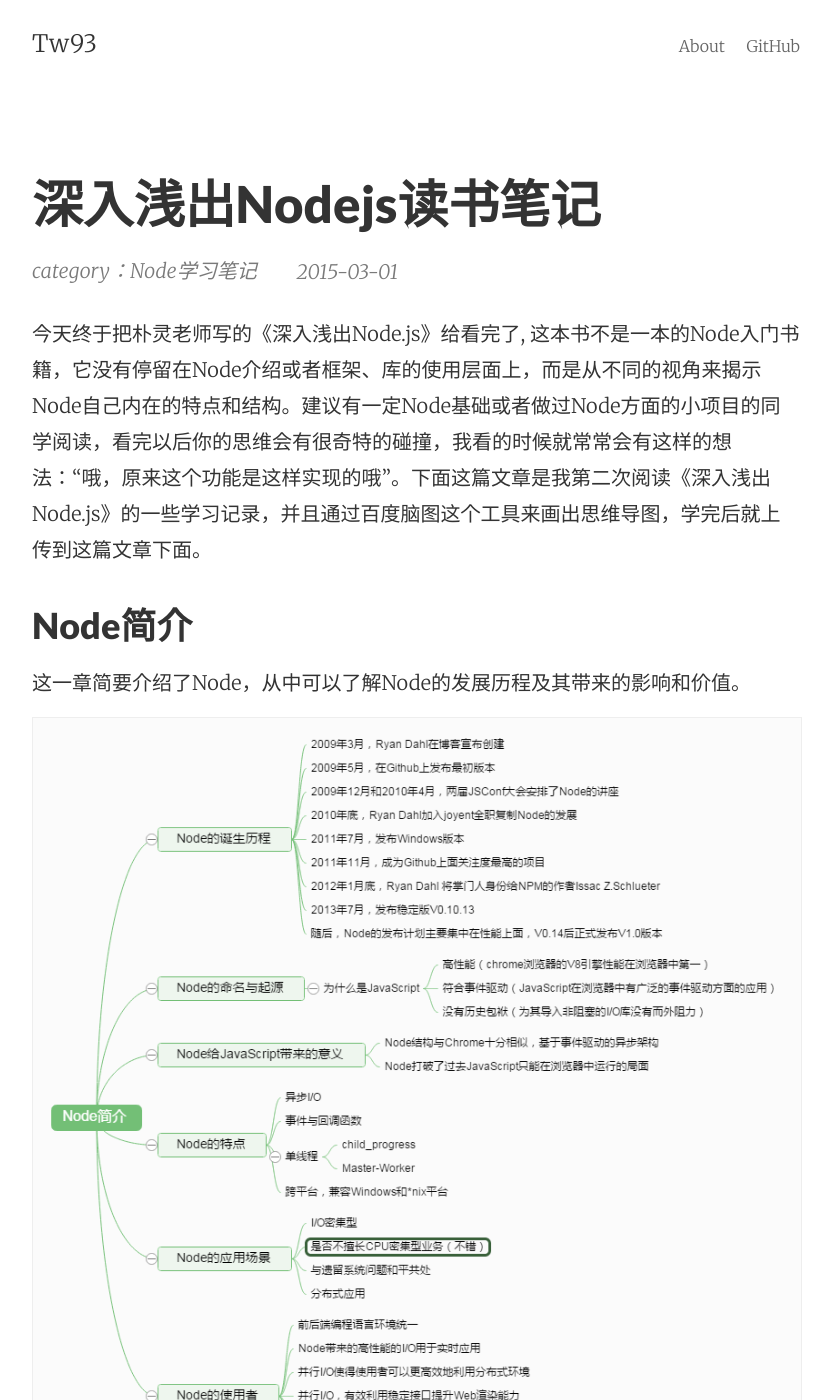
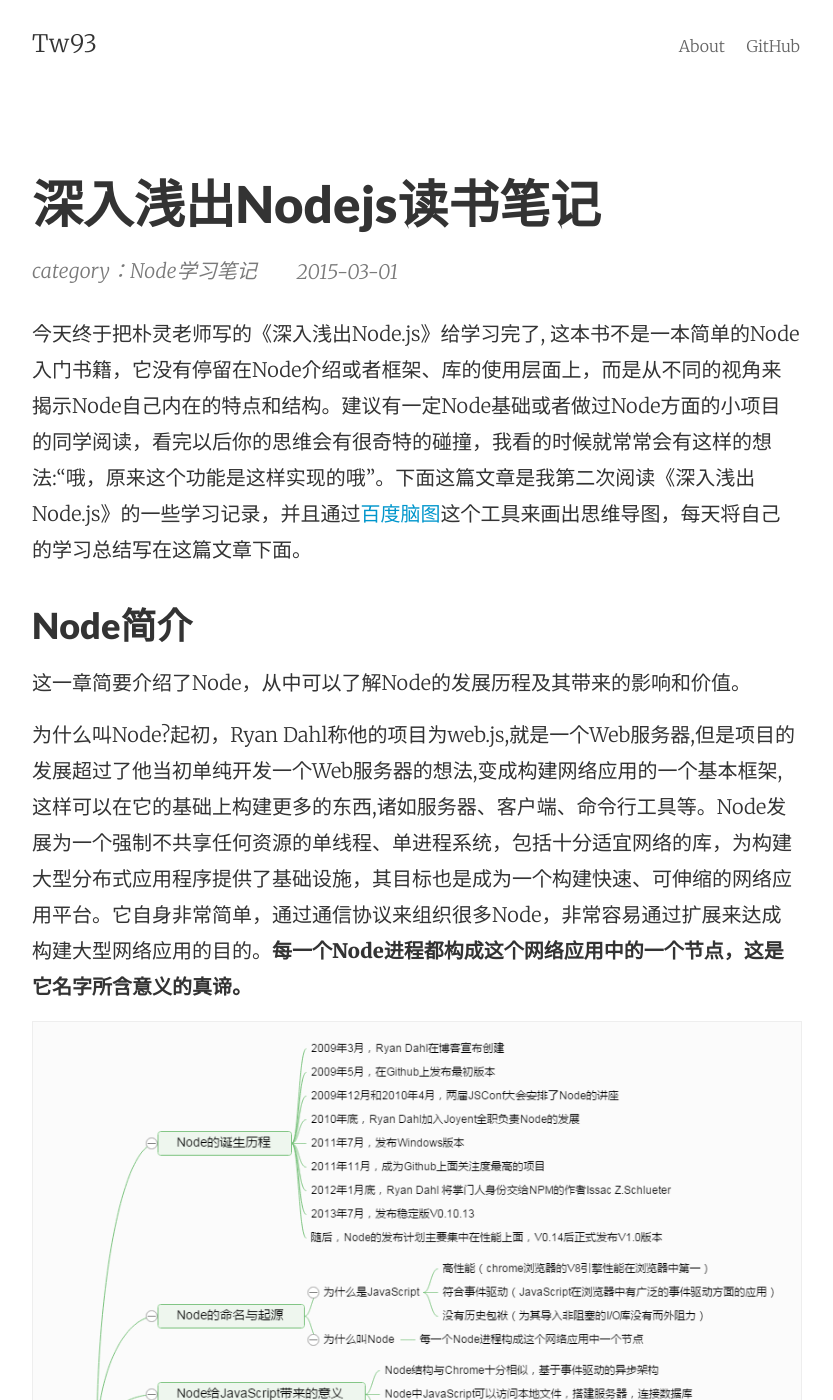
Before and after one commit to tw93/tw93.github.io, a Jekyll site: the page built from _posts/2015-03-01-shen-ru-qian-chu-nodejs-reading-mind-map.md, in a window 1280 px wide and 1400 px high. Shown: the whole window, without its empty margins (224-1057 px from the left). Built offline with Jekyll 4.4.1, drawn with Linux system fonts in a browser that asks for light colours; some of the changed text lies outside the part shown.

Commit message:
整理了以前的文章

```diff
--- a/_posts/2015-03-01-shen-ru-qian-chu-nodejs-reading-mind-map.md
+++ b/_posts/2015-03-01-shen-ru-qian-chu-nodejs-reading-mind-map.md
@@ -2,27 +2,30 @@
 layout:     post
 title:      深入浅出Nodejs读书笔记
 date:       2015-03-01 21:47:29
-summary:    今天终于把朴灵老师写的《深入浅出Node.js》给看完了, 这本书不是一本的Node入门书籍，它没有停留在Node介绍或者框架、库的使用层面上，而是从不同的视角来揭示Node自己内在的特点和结构。建议有一定Node基础或者做过Node方面的小项目的同学阅读，看完以后你的思维会有很奇特的碰撞，我看的时候就常常会有这样的想法:“哦，原来这个功能是这样实现的哦”。下面这篇文章是我第二次阅读《深入浅出Node.js》的一些学习记录，并且通过百度脑图这个工具来画出思维导图，学完后就上传到这篇文章下面。
+summary:    今天终于把朴灵老师写的《深入浅出Node.js》给学习完了, 这本书不是一本简单的Node入门书籍，它没有停留在Node介绍或者框架、库的使用层面上，而是从不同的视角来揭示Node自己内在的特点和结构。建议有一定Node基础或者做过Node方面的小项目的同学阅读，看完以后你的思维会有很奇特的碰撞，我看的时候就常常会有这样的想法:“哦，原来这个功能是这样实现的哦”。下面这篇文章是我第二次阅读《深入浅出Node.js》的一些学习记录，并且通过百度脑图这个工具来画出思维导图，每天将自己的学习总结写在这篇文章下面。
 categories: Node学习笔记
 ---
 
-今天终于把朴灵老师写的《深入浅出Node.js》给看完了, 这本书不是一本的Node入门书籍，它没有停留在Node介绍或者框架、库的使用层面上，而是从不同的视角来揭示Node自己内在的特点和结构。建议有一定Node基础或者做过Node方面的小项目的同学阅读，看完以后你的思维会有很奇特的碰撞，我看的时候就常常会有这样的想法：“哦，原来这个功能是这样实现的哦”。下面这篇文章是我第二次阅读《深入浅出Node.js》的一些学习记录，并且通过百度脑图这个工具来画出思维导图，学完后就上传到这篇文章下面。
+今天终于把朴灵老师写的《深入浅出Node.js》给学习完了, 这本书不是一本简单的Node入门书籍，它没有停留在Node介绍或者框架、库的使用层面上，而是从不同的视角来揭示Node自己内在的特点和结构。建议有一定Node基础或者做过Node方面的小项目的同学阅读，看完以后你的思维会有很奇特的碰撞，我看的时候就常常会有这样的想法:“哦，原来这个功能是这样实现的哦”。下面这篇文章是我第二次阅读《深入浅出Node.js》的一些学习记录，并且通过[百度脑图](http://naotu.baidu.com/){:target="_blank"}这个工具来画出思维导图，每天将自己的学习总结写在这篇文章下面。
 
 ###Node简介
 
 这一章简要介绍了Node，从中可以了解Node的发展历程及其带来的影响和价值。
 
+为什么叫Node?起初，Ryan Dahl称他的项目为web.js,就是一个Web服务器,但是项目的发展超过了他当初单纯开发一个Web服务器的想法,变成构建网络应用的一个基本框架,这样可以在它的基础上构建更多的东西,诸如服务器、客户端、命令行工具等。Node发展为一个强制不共享任何资源的单线程、单进程系统，包括十分适宜网络的库，为构建大型分布式应用程序提供了基础设施，其目标也是成为一个构建快速、可伸缩的网络应用平台。它自身非常简单，通过通信协议来组织很多Node，非常容易通过扩展来达成构建大型网络应用的目的。**每一个Node进程都构成这个网络应用中的一个节点，这是它名字所含意义的真谛。**
+
 ![Node简介](http://tw93.github.io/images/Node1.png)
 
 ###模块机制
 这一章主要介绍Node的模块机制，从中了解到Node如何实现CommonJS模块和包规范的。在这一章中，我们详细的解释了模块在引用过程中的编译、加载规则。另外，我们还能读到更深度的关于Node自身源代码的组织架构。
+CommonJS规范为JavaScript定制了一个美好的愿景---希望JavaScript能够在任何地方运行。
 
 ![Node模块机制](http://tw93.github.io/images/Node2.png)
 *图片太小可以右键从新标签页打开图片，然后点击就可以全屏显示。*
 
 ###异步I/O
 这一章展示了Node中我们将异步I/O作为主要设计理念的原因。另外，还会介绍到异步I/O的详细实现过程。
-Node正是依靠构建了一套完善的高性能异步I/O框架，打破了JavaScript在服务器止步不前的局面。
+事件循环是异步实现的核心，它与浏览器中的执行模型基本上保持一致。而向古老的[Rhino](https://developer.mozilla.org/zh-CN/docs/Mozilla/Projects/Rhino){:target="_blank"},尽管是较早就能在服务器运行的JavaScript运行时但是执行模型并不像浏览器采用事件驱动，而是使用像其他语言一样采用同步I/O作为主要模型，这造成它在性能上面无法发挥。**Node正是依靠构建了一套完善的高性能异步I/O框架，打破了JavaScript在服务器止步不前的局面。**
 
 ![Node异步I/O](http://tw93.github.io/images/Node3.png)
 
```
Also changed, not shown: images/Node1.png, images/Node4.png.
